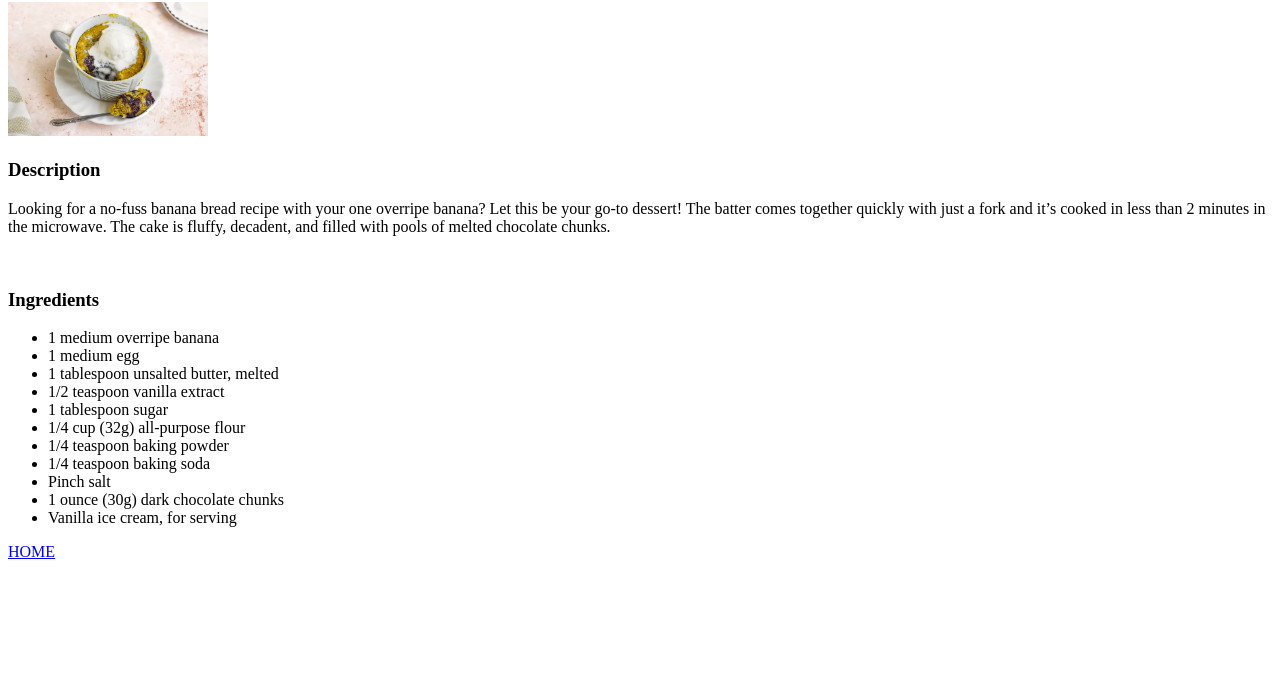
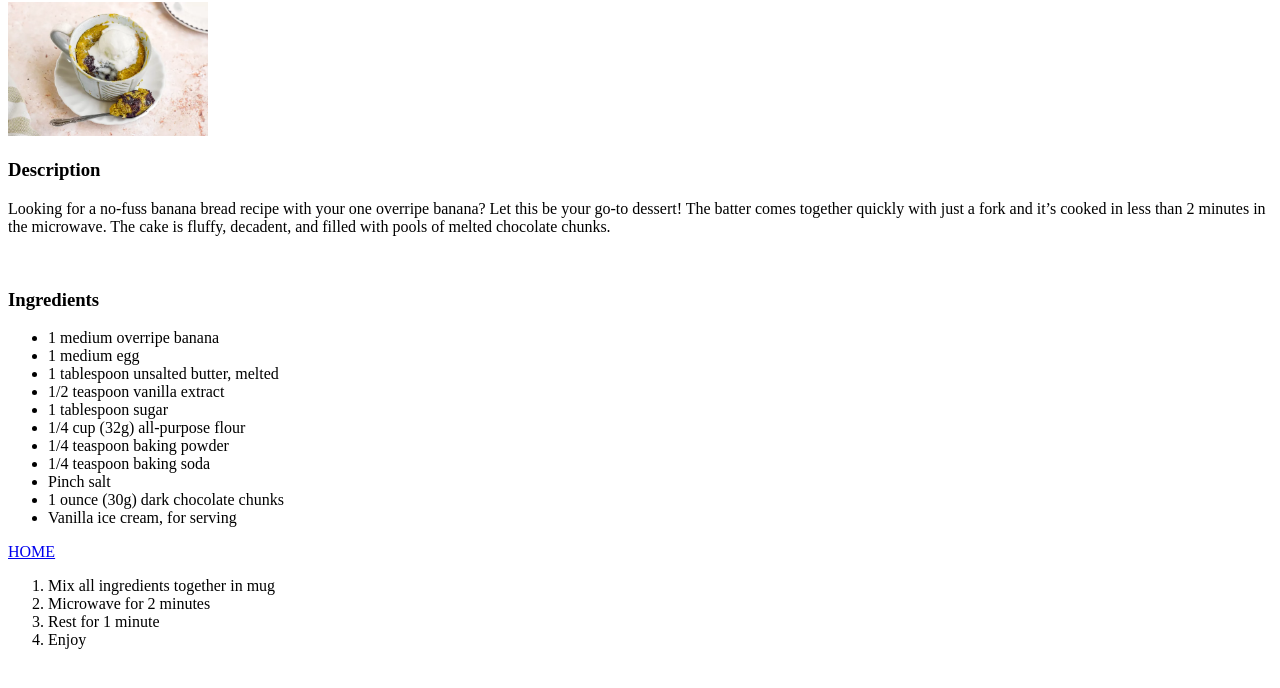
Before and after one commit to james-bak/odin-recipes, a plain HTML site: page recipes/chocolate-banana-bread-mug.html in a window 1280 px wide. Shown: the part 78-766 px from the top of the page. Drawn offline with Linux system fonts and the light colour scheme.

```diff
--- a/recipes/chocolate-banana-bread-mug.html
+++ b/recipes/chocolate-banana-bread-mug.html
@@ -25,5 +25,11 @@
             <li> Vanilla ice cream, for serving</li>
         </ul>
         <a href="../index.html">HOME</a>
+        <ol>
+            <li>Mix all ingredients together in mug</li>
+            <li>Microwave for 2 minutes</li>
+            <li>Rest for 1 minute</li>
+            <li>Enjoy</li>
+        </ol>
     </body>
 </html>
```
Also changed, not shown: recipes/caramel-popcorn.html (+5 -1 lines), recipes/lasagna.html (+2 -0 lines).
